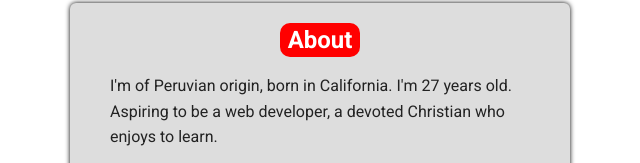
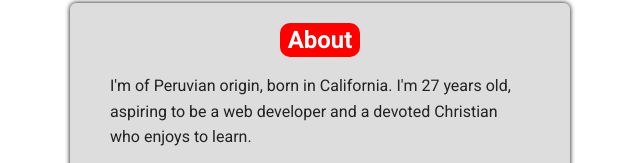
Before and after one commit to Survivor648/Personal-project-1, a plain HTML site: page about.html in a window 1280 px wide. Shown: the part 124-287 px from the top of the page, 320-960 px from the left. Drawn offline with Linux system fonts and the light colour scheme; a web font is replaced by a local one.

Commit message:
Update about.html

```diff
--- a/about.html
+++ b/about.html
@@ -22,7 +22,7 @@
         <section class="card">
             <div class="description">
                 <h1 class='title-border'><span class='card-title'>About</span></h1>
-                <p>I'm of Peruvian origin, born in California. I'm 27 years old. Aspiring to be a web developer, a devoted Christian who enjoys to learn.</p>
+                <p>I'm of Peruvian origin, born in California. I'm 27 years old, aspiring to be a web developer and a devoted Christian who enjoys to learn.</p>
             </div>
             <div class="description">
                 <h2 class='hobbies-border'><span class='hobbies'>Hobbies/Interests</span></h2>
```
